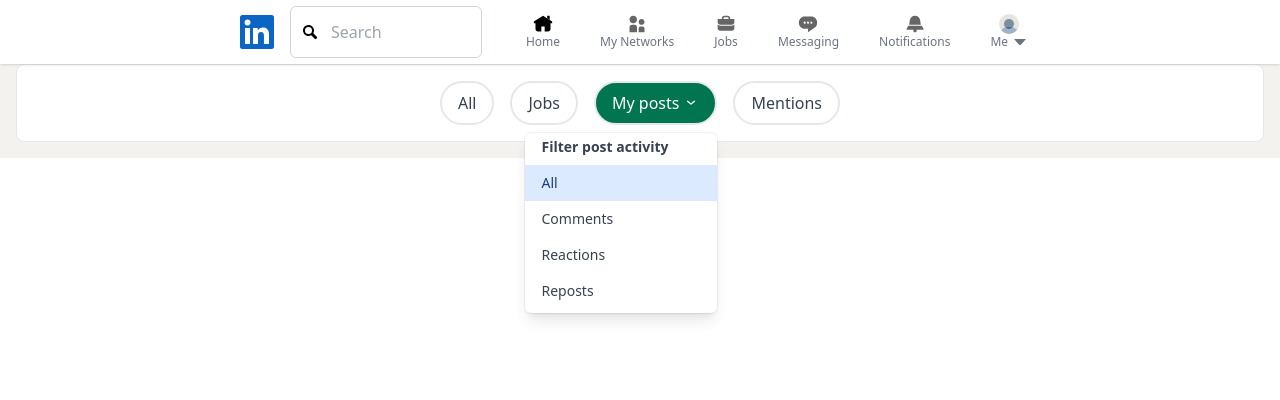
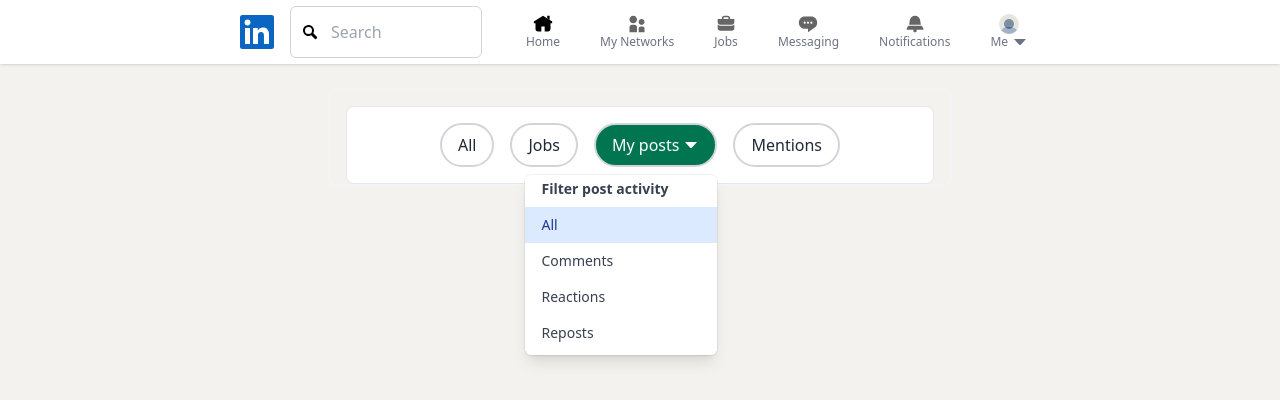
Before and after one commit to ACICT-DEPI/CAI1_SWD2_S5e-LinkedIn-Clone, a React (Vite) app: page /notifications in a window 1280 px wide. Both pictures are taken after a click on the button "My posts". Shown: the top 400 px of the page. Built offline with nearby package versions, Linux system fonts and the light colour scheme.

Commit message:
added background

```diff
--- a/src/components/common/RecommendCard.jsx
+++ b/src/components/common/RecommendCard.jsx
@@ -1,5 +1,5 @@
 import React from "react";
-import Section from "./section";
+import Section from "./Section";
 import Button from "./Button";
 import addFriendIcon from "../../assets/images/item-icon.svg";
 function UserInfo() {
--- a/src/pages/Notifications/NotificationsPage.jsx
+++ b/src/pages/Notifications/NotificationsPage.jsx
@@ -16,6 +16,7 @@
 // export default Notifications;
 import React, { useState } from "react";
 import FilterOptions from "./components/FilterOptions";
+import Section from "../../components/common/Section";
 
 const NotificationPage = () => {
   const [filter, setFilter] = useState("all");
@@ -26,9 +27,12 @@
   };
 
   return (
-    <div className="container mx-auto p-4 bg-linkedinLightGray">
-      <h1 className="text-2xl font-semibold mb-4">Notifications</h1>
-      <FilterOptions onFilterChange={handleFilterChange} />
+    <div className=" min-h-screen py-3 mx-auto p-4 bg-linkedinLightGray mt-16 ">
+      <main className="w-1/2 mx-auto">
+        <Section>
+          <FilterOptions onFilterChange={handleFilterChange} />
+        </Section>
+      </main>
       {/* Other components like NotificationList go here */}
     </div>
   );
--- a/src/pages/Notifications/components/FilterOptions.jsx
+++ b/src/pages/Notifications/components/FilterOptions.jsx
@@ -47,9 +47,9 @@
           return (
             <div key={filter.value} className="relative">
               <button
-                className={`border-2 flex items-center px-4 py-2 rounded-full transition duration-200 ${
+                className={`border-2 border-gray-300 flex items-center px-4 py-2 rounded-full transition duration-200 ${
                   selectedFilter === filter.value
-                    ? "bg-linkedinGreen text-white border-0"
+                    ? "bg-linkedinGreen text-white border-0 hover:bg-green-900"
                     : "bg-white text-gray-700 hover:bg-gray-200 hover:border-gray-500"
                 }`}
                 onClick={() => handleFilterChange(filter.value)}
@@ -61,17 +61,12 @@
                     }`}
                 {isIcon && (
                   <svg
-                    className="ml-1 h-4 w-4"
                     xmlns="http://www.w3.org/2000/svg"
-                    viewBox="0 0 20 20"
-                    fill="currentColor"
-                    aria-hidden="true"
+                    width="16"
+                    height="16"
+                    className="ml-1 hidden sm:inline fill-current"
                   >
-                    <path
-                      fillRule="evenodd"
-                      d="M5.23 7.21a.75.75 0 011.06 0L10 10.293l3.71-3.08a.75.75 0 011.04 1.08l-4.25 3.5a.75.75 0 01-1.04 0l-4.25-3.5a.75.75 0 010-1.08z"
-                      clipRule="evenodd"
-                    />
+                    <path d="M8.8 10.66L14 5.12a.07.07 0 00-.07-.12H2.07a.07.07 0 00-.07.12l5.2 5.54a1.1 1.1 0 001.6 0z"></path>
                   </svg>
                 )}
               </button>
@@ -106,10 +101,10 @@
         return (
           <button
             key={filter.value}
-            className={`border-2 px-4 py-2 rounded-full transition duration-200 ${
+            className={`border-2 border-gray-300 px-4 py-2 rounded-full transition duration-200 ${
               selectedFilter === filter.value
-                ? "bg-linkedinGreen text-white border-0"
-                : "bg-white text-gray-700 hover:bg-gray-200 hover:border-gray-500"
+                ? "bg-linkedinGreen text-white border-0 hover:bg-green-900"
+                : "bg-white text-gray-800 hover:bg-gray-200 hover:border-gray-500"
             }`}
             onClick={() => handleFilterChange(filter.value)}
           >
--- a/src/pages/Profile/Profile.jsx
+++ b/src/pages/Profile/Profile.jsx
@@ -9,7 +9,7 @@
 const Profile = () => {
   return (
 
-    <div className="bg-linkedinLightGray min-h-screen py-3">
+    <div className="bg-linkedinLightGray min-h-screen py-3 mt-16">
       <ProfileHeader />
       <AnalyticsSection />
       <ResourcesSection />
```
